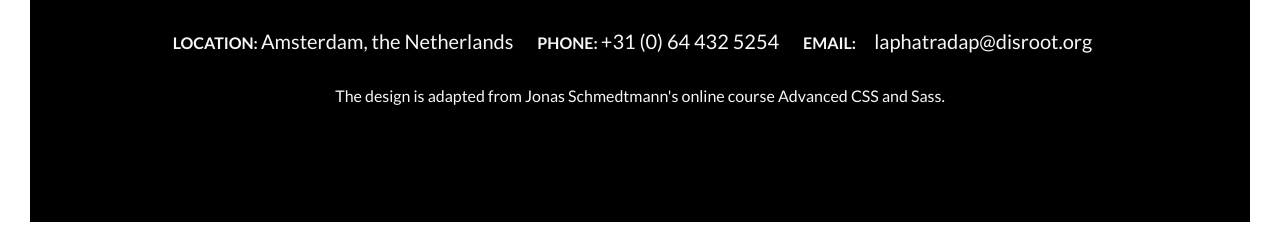
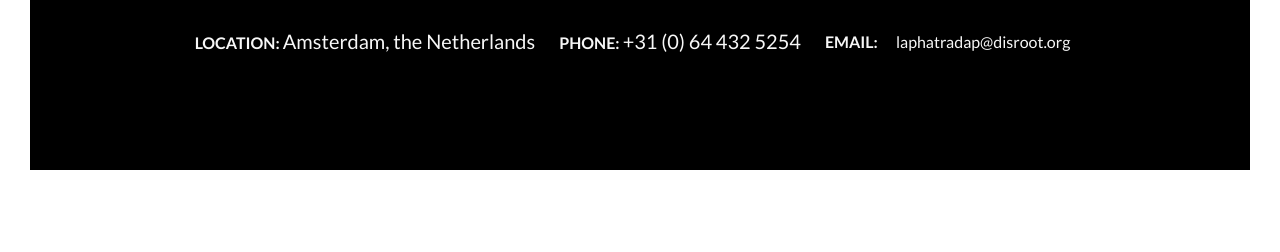
Before and after one commit to Laphatradap/Sass-portfolio-website, a website: page index.html in a window 1280 px wide. Shown: the part 4397-4649 px from the top of the page. After the commit the page ends 4597 px from the top, so only its background shows below. Drawn offline with Linux system fonts and the light colour scheme.

Commit message:
Remove text from footer

```diff
--- a/index.html
+++ b/index.html
@@ -312,10 +312,8 @@
         </div>
         <div class="footer__item">
           <span class="heading-tertiary">Email: </span>
-          <a class="footer__link" href="mailto:laphatradap@disroot.org">laphatradap@disroot.org</a> </div>
-        <p class="footer__item">
-          The design is adapted from Jonas Schmedtmann's online course Advanced CSS and Sass.
-        </p>
+          <a class="footer__link" href="mailto:laphatradap@disroot.org">laphatradap@disroot.org</a>
+        </div>
       </div>
     </div>
   </footer>
```
